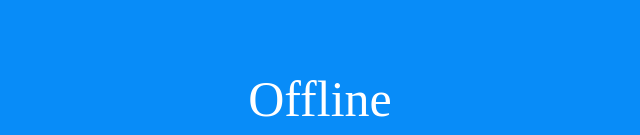
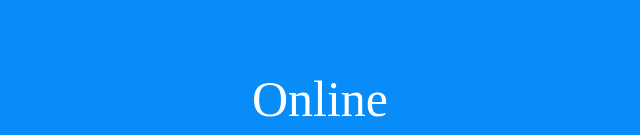
Before and after one commit to RodrigoSerbetaVR/Pops-Cool-Website, a plain HTML site: page index.html in a window 1280 px wide. Shown: the part 662-797 px from the top of the page, 320-960 px from the left. Drawn offline with Linux system fonts and the light colour scheme.

Commit message:
Update index.html

```diff
--- a/index.html
+++ b/index.html
@@ -48,7 +48,7 @@
 <body>
 
     <h1 style="font-size:3em;">Pops᲼᲼᲼᲼᲼᲼᲼᲼᲼᲼᲼᲼᲼᲼᲼᲼᲼᲼᲼᲼᲼᲼᲼᲼᲼666</h1>
-    <h2 style="font-size:50px;">Offline</h2>
+    <h2 style="font-size:50px;">Online</h2>
     <h3 style="font-size:2em;">Not Being Controlled</h3>
 
 </body>
```
